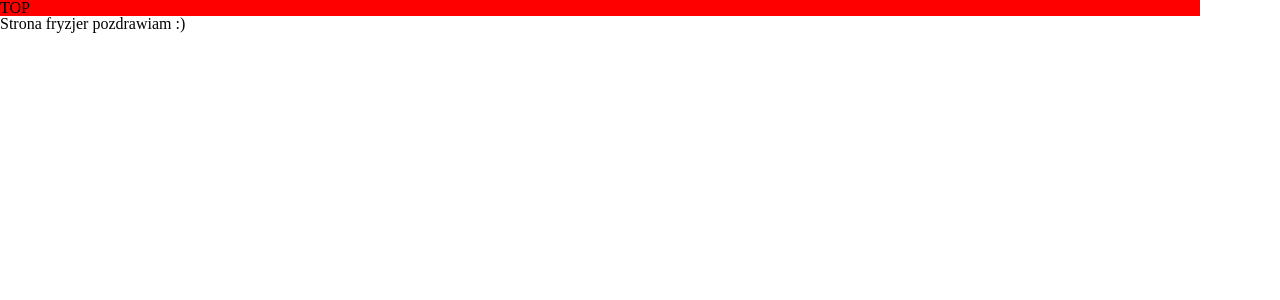
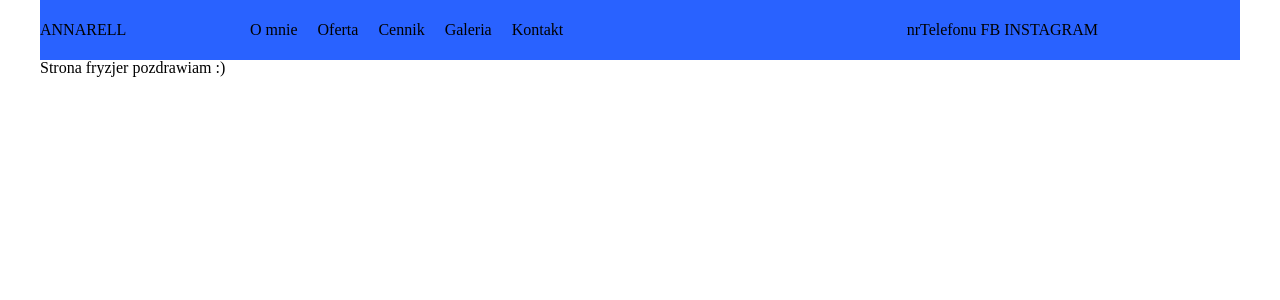
Before and after one commit to PanWidmo/Fryzjer-Anarell, a React (Create React App) app: page / in a window 1280 px wide. Shown: the top 300 px of the page. Built offline with nearby package versions, Linux system fonts and the light colour scheme.

Commit message:
TopBar- in progress

```diff
--- a/src/components/MainPage/MainPage.tsx
+++ b/src/components/MainPage/MainPage.tsx
@@ -4,6 +4,9 @@ import styled from 'styled-components';
 import {TopBar} from '../TopBar/TopBar';
 
 const Wrapper = styled.section`
+    width:1200px;
+    margin:0 auto;
+
 
 `;
 
--- a/src/components/TopBar/TopBar.tsx
+++ b/src/components/TopBar/TopBar.tsx
@@ -1,16 +1,58 @@
 import {FC} from 'react';
 import styled from 'styled-components';
+import {Colors} from '../../styledHelpers/Colors';
 
 const Wrapper = styled.div`
     width:1200px;
-    background-color:red;
+    height:60px;
+    background-color:${Colors.blue};
+    display: grid;
+    grid-template-columns:200px 2fr 1fr;
+    align-items:center;
+`;
+
+const Left = styled.div`
+    grid-column:1;
+
+`;
+
+const Middle = styled.div`
+    grid-column:2;
+
+    li{
+        display:inline;
+        margin:0 10px;
+    }
+
+`;
+
+const Right = styled.div`
+    grid-column:3;
 
 `;
 
 export const TopBar: FC = () => {
     return(
         <Wrapper>
-            TOP
+            <Left>
+                ANNARELL
+            </Left>
+            <Middle>
+                <ul>
+                    <li>O mnie</li>
+                    <li>Oferta</li>
+                    <li>Cennik</li>
+                    <li>Galeria</li>
+                    <li>Kontakt</li>
+                </ul>
+            </Middle>
+            <Right>
+                {/* ikony */}
+                nrTelefonu
+                FB
+                INSTAGRAM
+
+            </Right>
         </Wrapper>
     );
 };
```
